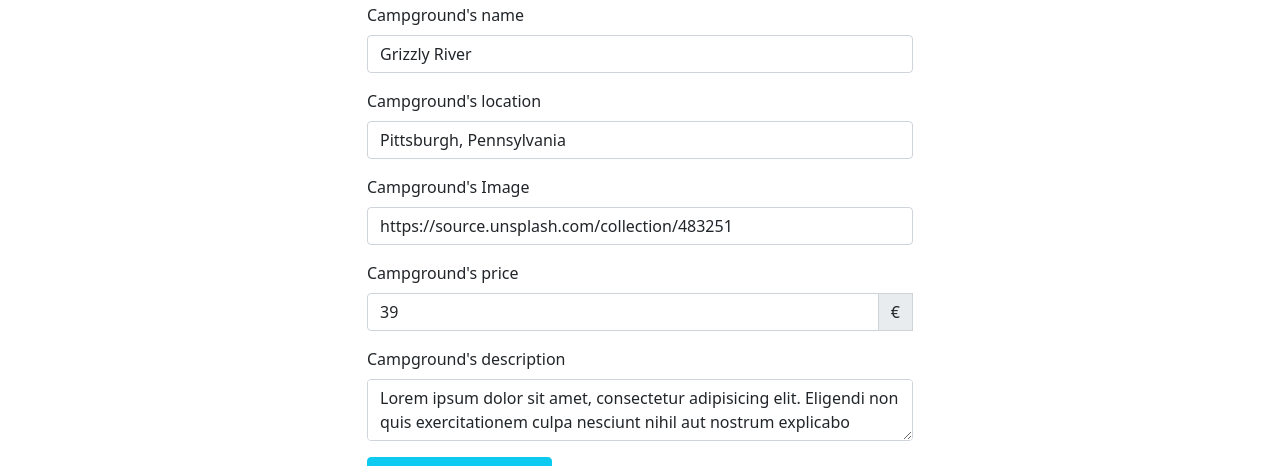
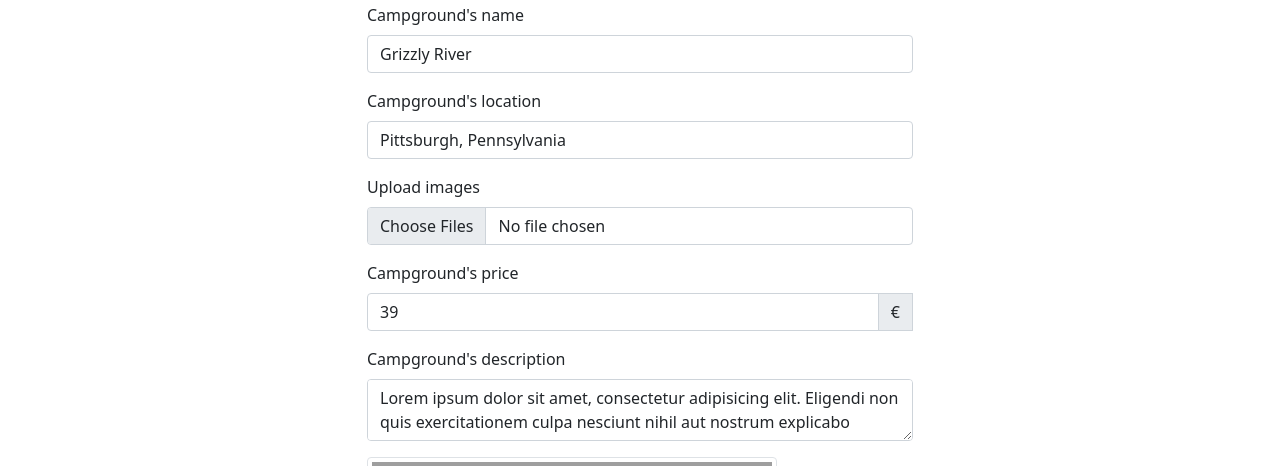
Before and after one commit to ianto3/YelpCamp, a Node server app: template views/campgrounds/edit.ejs in a window 1280 px wide. Shown: the part 157-623 px from the top of the page. Run offline with Node 20, Linux system fonts and the light colour scheme; the template is opened without the code that fills it: values that come from a table or form of the project are taken from there, others are empty; data comes from the database, SQL or seed files in the repository; some libraries are stand-ins or nearby versions; grey boxes are pictures that could not be loaded.

Commit message:
Added image upload functionality

```diff
--- a/app.js
+++ b/app.js
@@ -1,3 +1,9 @@
+// By default we're always running in devolopment.
+// Load API secrets from .env.
+if (process.env.NODE_ENV !== "production") {
+    require("dotenv").config();
+};
+
 const express = require("express");
 const app = express();
 const ejs = require("ejs");
--- a/models/campground.js
+++ b/models/campground.js
@@ -2,9 +2,22 @@ const mongoose = require("mongoose");
 const Review = require("./review"); // Needed for middleware down below
 const Schema = mongoose.Schema;
 
+// We will nest ImageSchema in CampgroundSchema and create a virtual.
+// A virtual is a property not stored in MongoDB. It's accessed as any
+// other property of  the schema, in this case, campground.images.thumbnail.
+const ImageSchema = new Schema({
+    url: String,
+    filename: String
+});
+
+ImageSchema.virtual("thumbnail").get(function () {
+    // Inserting w_200 in cloudinary links gives us a picture 200px wide.
+    return this.url.replace("/upload", "/upload/w_200");
+});
+
 const CampgroundSchema = new Schema({
     title: String,
-    image: String,
+    images: [ImageSchema],
     price: Number,
     description: String,
     location: String,
--- a/package.json
+++ b/package.json
@@ -11,7 +11,9 @@
   "license": "ISC",
   "dependencies": {
     "body-parser": "^1.19.0",
+    "cloudinary": "^1.25.1",
     "connect-flash": "^0.1.1",
+    "dotenv": "^8.2.0",
     "ejs": "^3.1.6",
     "ejs-mate": "^3.0.0",
     "express": "^4.17.1",
@@ -19,6 +21,8 @@
     "joi": "^17.4.0",
     "method-override": "^3.0.0",
     "mongoose": "^5.12.3",
+    "multer": "^1.4.2",
+    "multer-storage-cloudinary": "^4.0.0",
     "passport": "^0.4.1",
     "passport-local": "^1.0.0",
     "passport-local-mongoose": "^6.1.0"
--- a/schemas.js
+++ b/schemas.js
@@ -8,10 +8,11 @@ const campgroundSchema = Joi.object({
     campground: Joi.object({
         title: Joi.string().required(),
         price: Joi.number().required().min(0),
-        image: Joi.string().required(),
+        // image: Joi.string().required(),
         location: Joi.string().required(),
         description: Joi.string().required()
-    }).required()
+    }).required(),
+    deleteImages: Joi.array()
 });
 
 module.exports.campgroundSchema = campgroundSchema;
--- a/views/campgrounds/edit.ejs
+++ b/views/campgrounds/edit.ejs
@@ -2,7 +2,8 @@
 <div class="row">
     <h1 class="text-center">Edit Campground</h1>
     <div class="col-6 offset-3">
-        <form action="/campgrounds/<%= campground._id %>?_method=PUT" method="POST" novalidate class="needs-validation">
+        <form action="/campgrounds/<%= campground._id %>?_method=PUT" method="POST" novalidate class="needs-validation"
+            enctype="multipart/form-data">
             <div class="mb-3">
                 <label class="form-label" for="title">Campground's name</label>
                 <!-- by adding name campground[title] it will create an object "campground" in req.body
@@ -22,12 +23,10 @@
                 </div>
             </div>
             <div class="mb-3">
-                <label class="form-label" for="image">Campground's Image</label>
-                <input class="form-control" type="text" id="image" name="campground[image]"
-                    placeholder="Insert an image URL" value="<%= campground.image %>" required>
-                <div class="valid-feedback">
-                    Looks good!
-                </div>
+                <!-- <label class="form-label" for="image">Upload more images</label>
+                <input type="file" name="images" multiple> -->
+                <label for="images" class="form-label">Upload images</label>
+                <input class="form-control" type="file" id="images" name="images" multiple>
             </div>
             <div class="mb-3">
                 <label class="form-label" for="price">Campground's price</label>
@@ -50,6 +49,17 @@
                 </div>
             </div>
             <div class="mb-3">
+                <!-- Choose pictures to delete -->
+                <% campground.images.forEach((image, index) => { %>
+                <img src="<%= image.thumbnail %> " class="img-thumbnail" alt="">
+                <div class="form-check-inline">
+                    <!-- With deleteImages[] as name for all, all values will go into the same array -->
+                    <input type="checkbox" id="image-<%= index %>" name="deleteImages[]" value="<%= image.filename %>">
+                </div>
+                <label for="image-<%= index %>">Delete</label>
+                <% }) %>
+            </div>
+            <div class="mb-3">
                 <button type="submit" class="btn btn-info">Update Campground</button>
             </div>
         </form>
--- a/views/campgrounds/index.ejs
+++ b/views/campgrounds/index.ejs
@@ -9,7 +9,7 @@
 <div class="card mb-3">
     <div class="row">
         <div class="col-md-4">
-            <img src="<%=campground.image%>" alt="" class="img-fluid">
+            <img src="<%=campground.images[0].url%>" alt="" class="img-fluid">
         </div>
         <div class="col-md-8">
             <div class="card-body">
@@ -29,6 +29,5 @@
             </div>
         </div>
     </div>
-
 </div>
 <% } %>
```
Also changed, not shown: cloudinary/index.js (added, +23 -0 lines), controllers/campgrounds.js (+12 -0 lines), routes/campgrounds.js (+9 -0 lines), seeds/index.js (+16 -1 lines), views/campgrounds/new.ejs (+5 -7 lines), views/campgrounds/show.ejs (+20 -1 lines), 2 other files.
